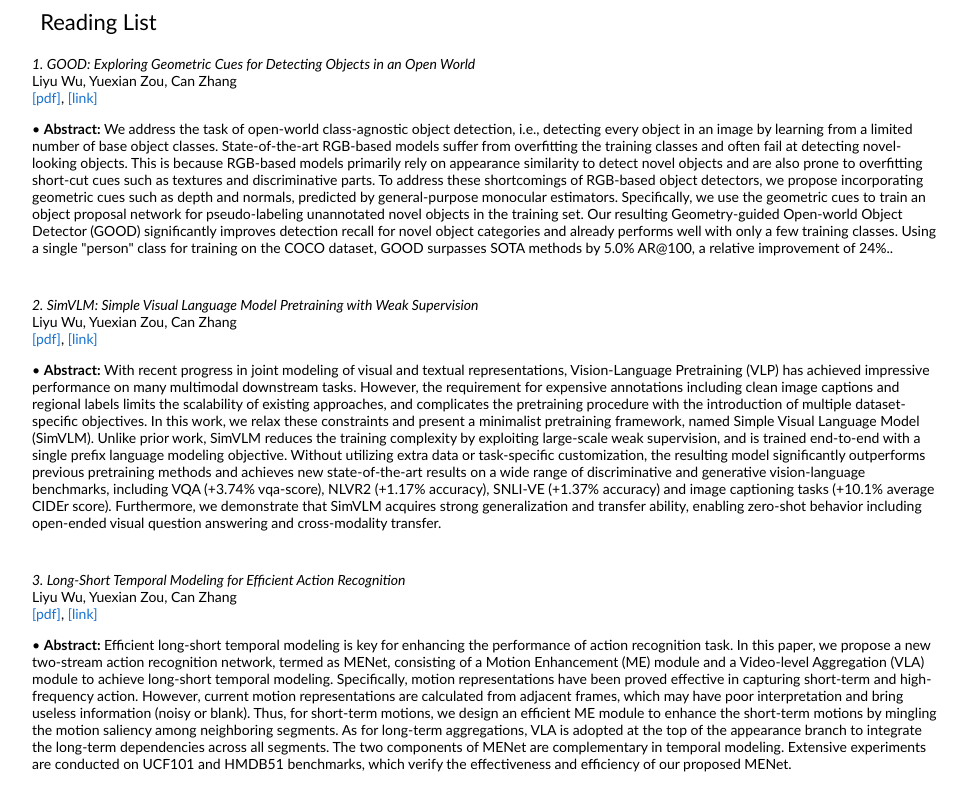
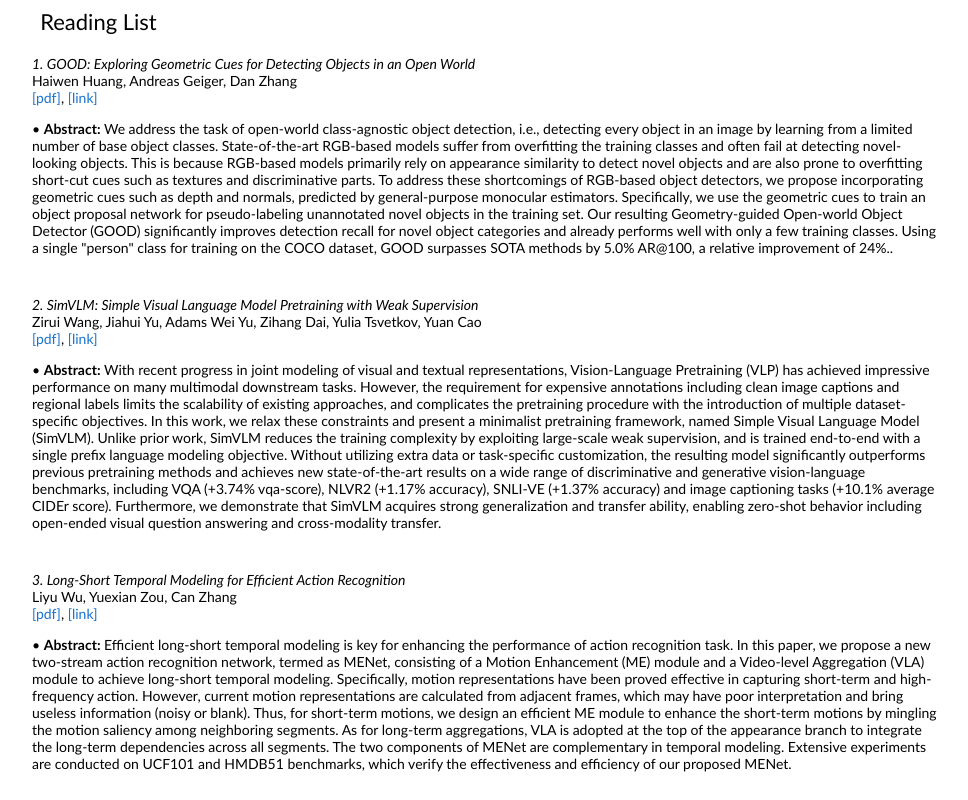
Before and after one commit to Paper-Reading/Paper-Reading.github.io, a plain HTML site: page index.html in a window 1280 px wide. Shown: the top 800 px of the page, without its empty margins (153-1121 px from the left). Drawn offline with Linux system fonts and the light colour scheme.

Commit message:
Update index.html

```diff
--- a/index.html
+++ b/index.html
@@ -23,7 +23,7 @@
 
       <td valign="top" width="75%">
      <em>1. GOOD: Exploring Geometric Cues for Detecting Objects in an Open World</em><br>
-     Liyu Wu, Yuexian Zou, Can Zhang<br>
+     Haiwen Huang, Andreas Geiger, Dan Zhang<br>
 	      <a href="arxiv/2212.11720.pdf">[pdf]</a>,
 	      <a href="https://arxiv.org/abs/2212.11720">[link]</a><br>
 
@@ -39,7 +39,7 @@
 
       <td valign="top" width="75%">
      <em>2. SimVLM: Simple Visual Language Model Pretraining with Weak Supervision</em><br>
-     Liyu Wu, Yuexian Zou, Can Zhang<br>
+     Zirui Wang, Jiahui Yu, Adams Wei Yu, Zihang Dai, Yulia Tsvetkov, Yuan Cao<br>
 	      <a href="arxiv/2108.10904.pdf">[pdf]</a>,
 	      <a href="https://arxiv.org/abs/2108.10904">[link]</a><br>
 
```
